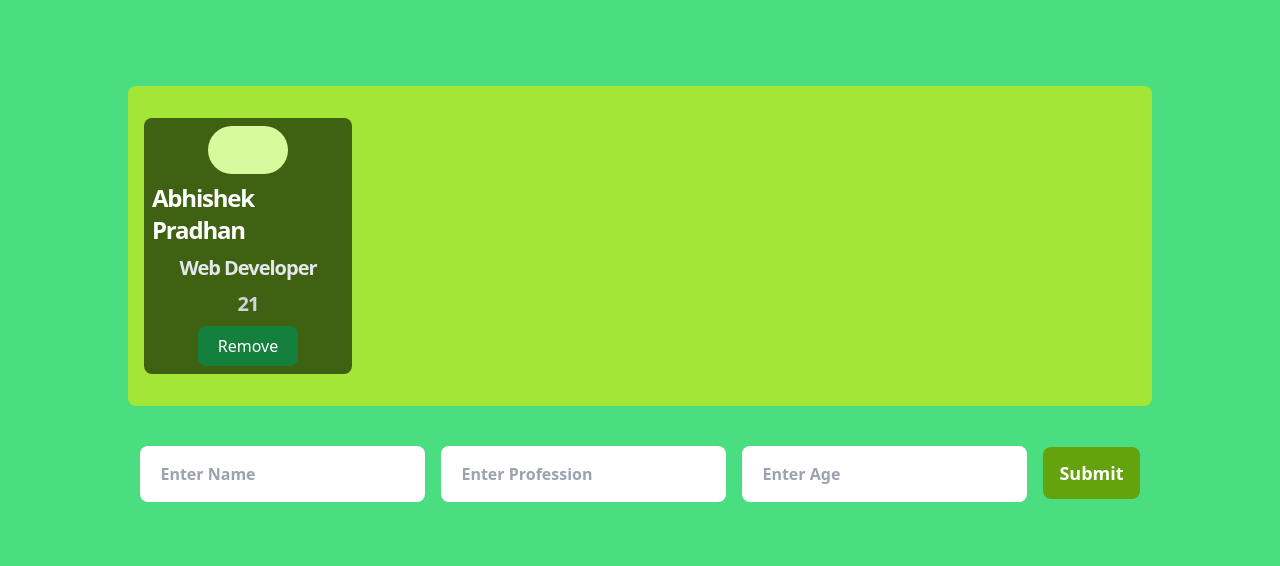
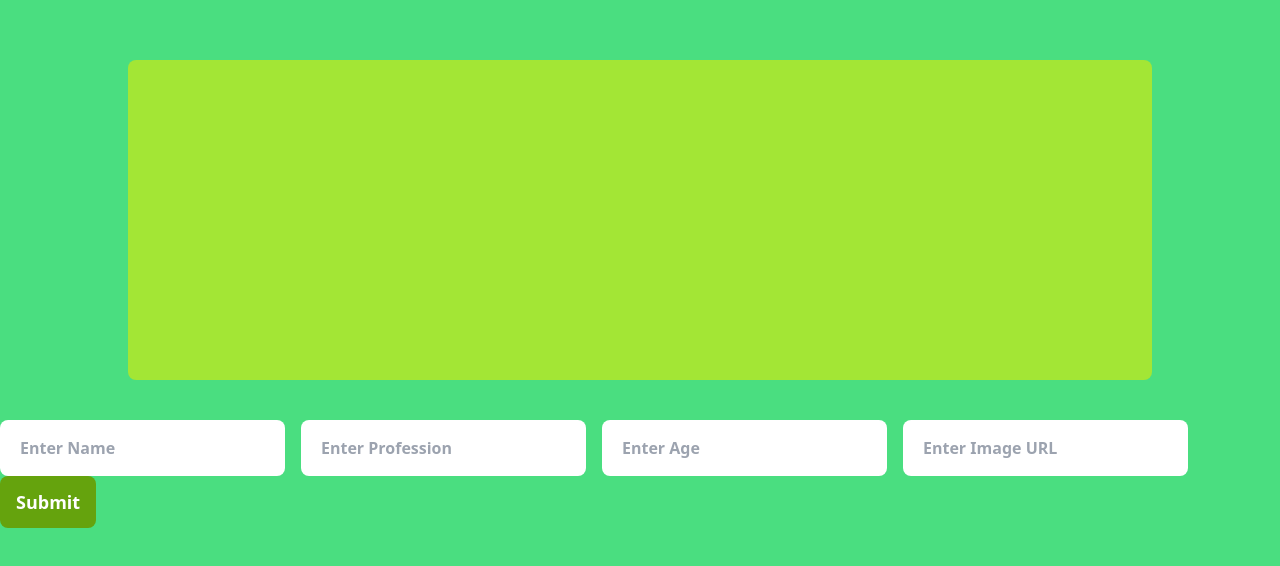
Before and after one commit to Pradhan-G/Frontend-Domination, a React (Vite) app in the folder Course/React/: page / in a window 1280 px wide. Shown: the part 106-672 px from the top of the page. Built offline with nearby package versions, Linux system fonts and the light colour scheme.

Commit message:
completed the card functionality

```diff
--- a/Course/React/src/components/Section 11/App4.jsx
+++ b/Course/React/src/components/Section 11/App4.jsx
@@ -1,12 +1,37 @@
-import React from "react";
+import React, { useState } from "react";
 import Cards from "./Cards";
 import Form from "./Form";
 
 function App4() {
+  const [name, setName] = useState("");
+  const [profession, setProfession] = useState("");
+  const [age, setAge] = useState("");
+  const [imgURL, setImgURL] = useState("");
+
+  const [val, setVal] = useState([]);
+  function handleInputSubmit(data) {
+    console.log(data);
+    // setName(data.name);
+    // setProfession(data.profession);
+    // setAge(data.age);
+    // setImgURL(data.image);
+    setVal([
+      ...val,
+      {
+        name: data.name,
+        profession: data.profession,
+        age: data.age,
+        imgURL: data.image,
+      },
+    ]);
+  }
   return (
     <div className="h-screen w-screen bg-green-400 flex flex-col justify-center items-center ">
-      <Cards />
-      <Form />
+      {/* <Cards name={name} profession={profession} age={age} imgUrl={imgURL} /> */}
+
+      <Cards val={val} />
+
+      <Form handleInputSubmit={handleInputSubmit} />
     </div>
   );
 }
--- a/Course/React/src/components/Section 11/Card.jsx
+++ b/Course/React/src/components/Section 11/Card.jsx
@@ -1,17 +1,17 @@
 import React from "react";
 
-function Card() {
+function Card({ name, profession, age, image }) {
   return (
     <div className="h-64 w-52 bg-lime-800 text-white rounded-lg flex flex-col items-center p-2">
-      <div className="h-20 w-20 rounded-full bg-lime-200 overflow-hidden"></div>
-      <h1 className="font-semibold tracking-tighter mt-2 text-2xl">
-        Abhishek Pradhan
-      </h1>
+      <div className="h-20 w-20 rounded-full bg-lime-200 overflow-hidden">
+        <img src={image} alt="" className="h-full w-full object-cover" />
+      </div>
+      <h1 className="font-semibold tracking-tighter mt-2 text-2xl">{name}</h1>
       <h1 className="font-semibold tracking-tighter mt-2 text-xl text-gray-200">
-        Web Developer
+        {profession}
       </h1>
       <h1 className="font-semibold tracking-tighter mt-2 text-xl text-gray-300">
-        21
+        {age}
       </h1>
       <button className="px-5 py-2 mt-2 bg-green-700 rounded-lg hover:bg-green-600 transition-colors">
         Remove
--- a/Course/React/src/components/Section 11/Cards.jsx
+++ b/Course/React/src/components/Section 11/Cards.jsx
@@ -1,11 +1,21 @@
 import React from "react";
 import Card from "./Card";
 
-function Cards() {
+function Cards({ val }) {
   return (
     // Main div that will contain all the cards
     <div className="h-[40vh] w-[80vw] bg-lime-400 rounded-lg overflow-auto flex flex-wrap gap-4 p-4 items-center">
-      <Card />
+      {val.map((e, index) => {
+        return (
+          <Card
+            key={index}
+            name={e.name}
+            profession={e.profession}
+            age={e.age}
+            image={e.imgURL}
+          />
+        );
+      })}
     </div>
   );
 }
--- a/Course/React/src/components/Section 11/Form.jsx
+++ b/Course/React/src/components/Section 11/Form.jsx
@@ -1,25 +1,38 @@
 import React from "react";
 import { useForm } from "react-hook-form";
 
-function Form() {
+function Form({ handleInputSubmit }) {
   const { register, handleSubmit, reset } = useForm();
   return (
     <div>
-      <form action="" className="mt-10">
+      <form
+        action=""
+        className="mt-10"
+        onSubmit={handleSubmit((data) => handleInputSubmit(data))}
+      >
         <input
+          {...register("name")}
           type="text"
           className="px-5 py-4 rounded-lg mr-4 font-semibold"
           placeholder="Enter Name"
         />
         <input
-          type="email"
+          {...register("profession")}
+          type="text"
           className="px-5 py-4 rounded-lg mr-4 font-semibold"
           placeholder="Enter Profession"
         />
         <input
+          {...register("age")}
           type="number"
           className="px-5 py-4 rounded-lg mr-4 font-semibold"
           placeholder="Enter Age"
+        />
+        <input
+          {...register("image")}
+          type="text"
+          className="px-5 py-4 rounded-lg mr-4 font-semibold"
+          placeholder="Enter Image URL"
         />
         <button className="bg-lime-600 rounded-lg px-4 py-3 text-white text-lg font-semibold hover:bg-lime-700 hover: transition-all">
           Submit
```
